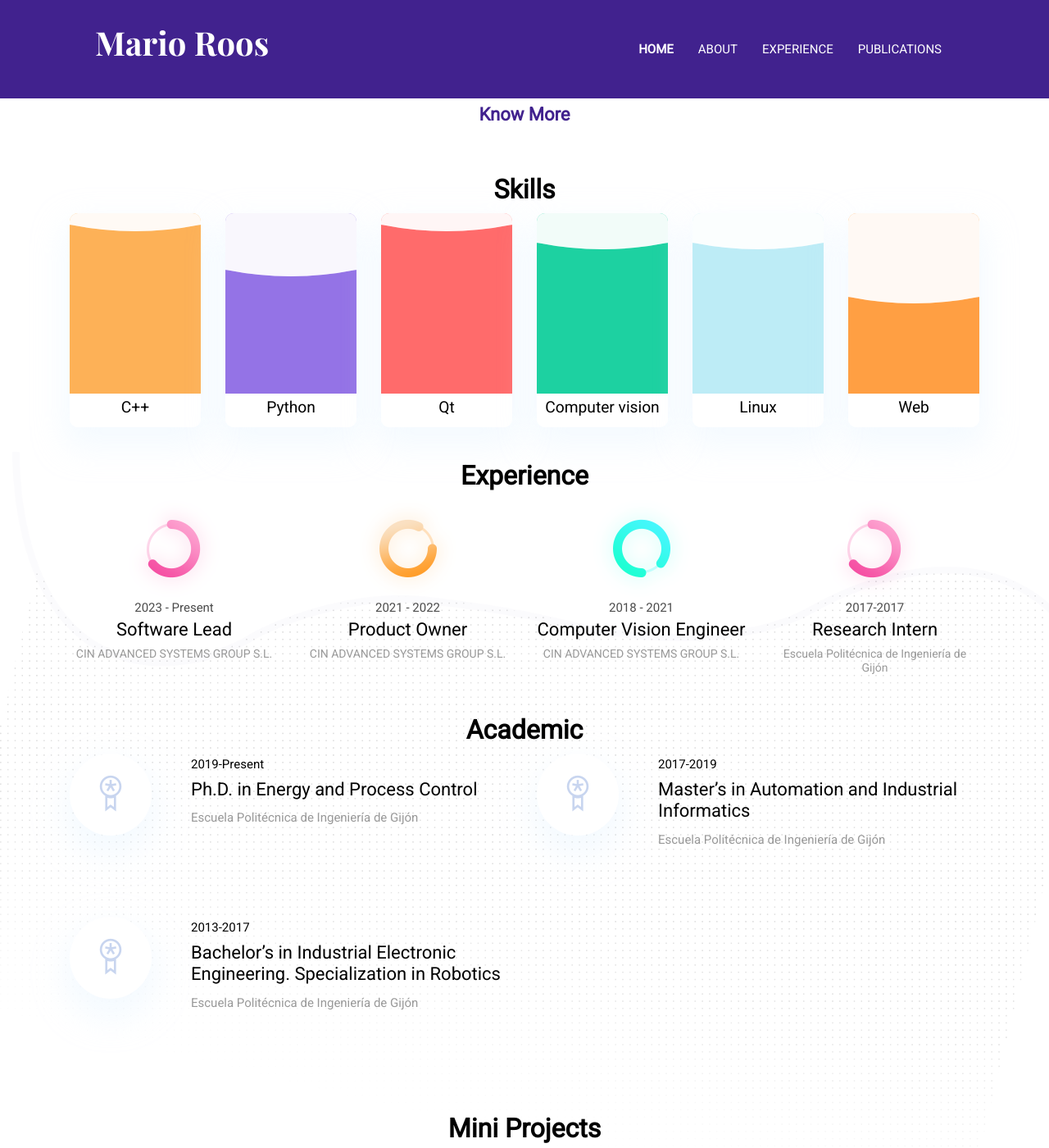
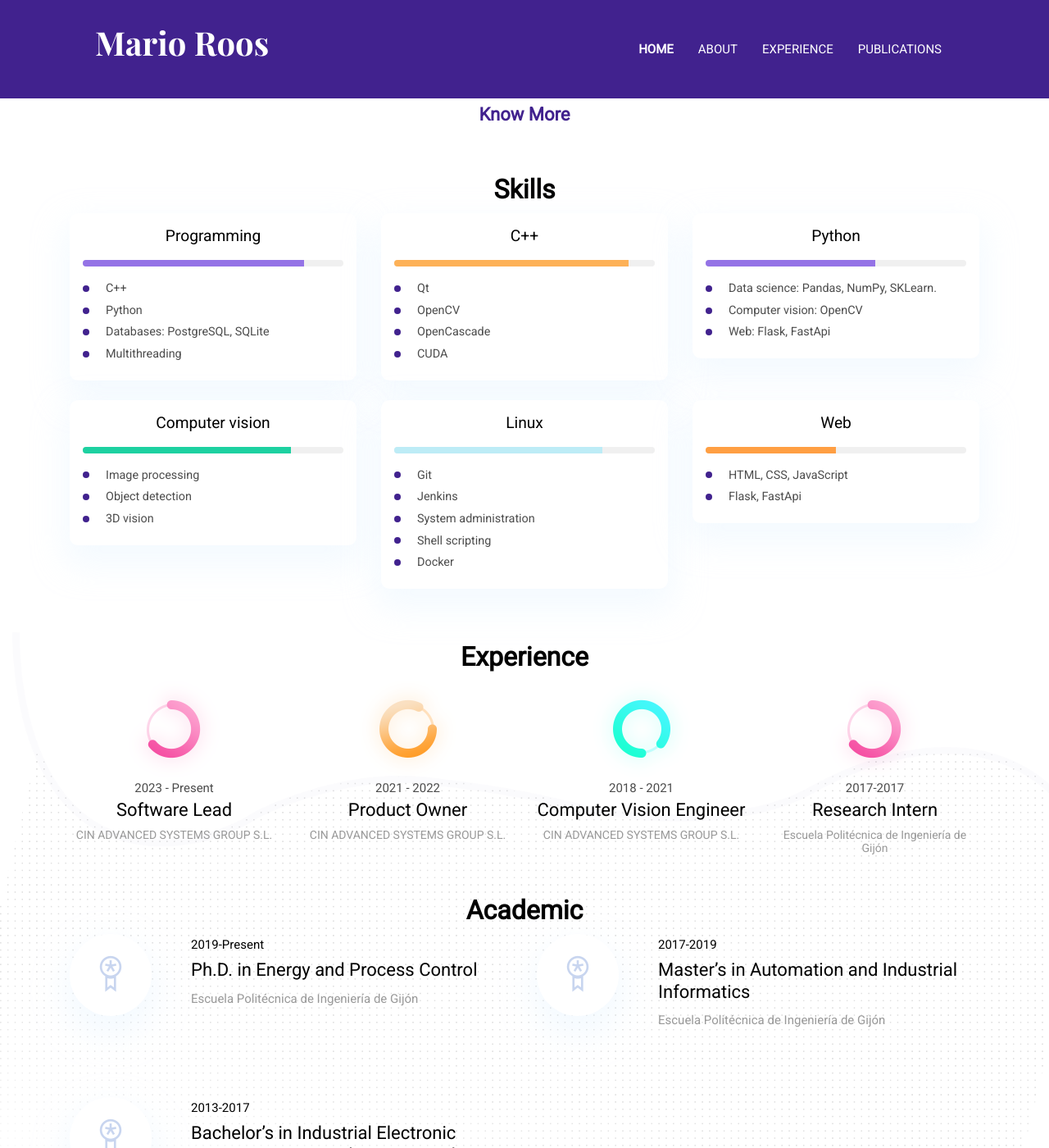
Before and after one commit to mariorht/me, a Jekyll site: the page built from index.html, in a window 1280 px wide and 1400 px high, scrolled down 712 px. Shown: the whole window at 82% size. Built offline with Jekyll 4.4.1, drawn with Linux system fonts in a browser that asks for light colours.

Commit message:
Cambiadas tarjetas de la sección Skills

```diff
--- a/_data/settings.yml
+++ b/_data/settings.yml
@@ -48,12 +48,57 @@ blurb-btn-link: /about
 
 skills-title: Skills
 skills:
-- { name: C++, color: "#fdb157", value: "90%" }
-- { name: Python, color: "#9473e6", value: "65%" }
-- { name: Qt, color: "#ff6b6b", value: "90%" } # Cambiado
-- { name: Computer vision, color: "#1dd1a1", value: "80%" } # Cambiado
-- { name: Linux, color: "#bdecf6", value: "80%" }
-- { name: Web, color: "#ff9f43", value: "50%" } # Cambiado
+  - name: Programming
+    color: "#9473e6"
+    value: "85%"
+    details:
+      - "C++"
+      - "Python"
+      - "Databases: PostgreSQL, SQLite"
+      - "Multithreading"
+
+  - name: C++
+    color: "#fdb157"
+    value: "90%"
+    details:
+      - "Qt"
+      - "OpenCV"
+      - "OpenCascade"
+      - "CUDA"
+
+  - name: Python
+    color: "#9473e6"
+    value: "65%"
+    details:
+      - "Data science: Pandas, NumPy, SKLearn."
+      - "Computer vision: OpenCV"
+      - "Web: Flask, FastApi"
+
+  - name: Computer vision
+    color: "#1dd1a1"
+    value: "80%"
+    details:
+      - "Image processing"
+      - "Object detection"
+      - "3D vision"
+
+  - name: Linux
+    color: "#bdecf6"
+    value: "80%"
+    details:
+      - "Git"
+      - "Jenkins"
+      - "System administration"
+      - "Shell scripting"
+      - "Docker"
+
+  - name: Web
+    color: "#ff9f43"
+    value: "50%"
+    details:
+      - "HTML, CSS, JavaScript"
+      - "Flask, FastApi"
+
 
 
 #-------------------------------
--- a/_includes/skills-section.html
+++ b/_includes/skills-section.html
@@ -6,20 +6,40 @@
       <div class="col-lg-12 text-center">
         <h2 class="section-title">{{ site.data.settings.skills-title }}</h2>
       </div>
+    </div>
+    <div class="row">
       {% for skill in site.data.settings.skills %}
-      <div class="col-lg-2 col-sm-2 mb-4 mb-lg-0">
-        <div class="card shadow text-center">
-          <div class="position-relative rounded-top progress-wrapper" data-color="{{ skill.color }}">
-            <div class="wave" data-progress="{{ skill.value }}"></div>
+      <div class="col-md-6 col-lg-4 mb-4">
+        <div class="card shadow text-center p-3">
+          <h4 class="card-title mb-2">{{ skill.name }}</h4>
+          <!-- Barra de progreso -->
+          <div class="progress" style="height: 8px; background-color: #f0f0f0; border-radius: 4px; overflow: hidden;">
+            <div
+              class="progress-bar"
+              role="progressbar"
+              style="width: {{ skill.value }}; background-color: {{ skill.color }};"
+              aria-valuenow="{{ skill.value | replace: '%', '' }}"
+              aria-valuemin="0"
+              aria-valuemax="100">
+            </div>
           </div>
-          <div class="card-footer bg-white">
-            <h4 class="card-title">{{ skill.name }} </h4>
-          </div>
+          <!-- Lista de detalles -->
+          <ul class="list-unstyled mt-3">
+            {% for detail in skill.details %}
+            <li class="d-flex align-items-center">
+              <i class="bi bi-check-circle-fill mr-2" style="color: {{ skill.color }};"></i>
+              {{ detail }}
+            </li>
+            {% endfor %}
+          </ul>
         </div>
       </div>
       {% endfor %}
     </div>
   </div>
 </section>
+
+
+
 <!-- /skills -->
 {% endif %}
--- a/assets/scss/templates/_homepage.scss
+++ b/assets/scss/templates/_homepage.scss
@@ -1,61 +1,60 @@
 /* skills */
-.progress-wrapper {
-  height: 220px;
+/* Estilo para las tarjetas */
+.card {
+  border: 1px solid #e3e3e3;
+  border-radius: 8px;
+  transition: transform 0.3s ease, box-shadow 0.3s ease;
+  background-color: #ffffff;
+}
+
+.card:hover {
+  transform: translateY(-5px);
+  box-shadow: 0 10px 20px rgba(0, 0, 0, 0.1);
+}
+
+/* Estilo para la barra de progreso */
+.progress {
+  margin-top: 10px;
+  height: 8px;
+  background-color: #f0f0f0;
+  border-radius: 4px;
   overflow: hidden;
 }
 
-.wave {
-  position: absolute;
-  width: 100%;
+.progress-bar {
   height: 100%;
-
-  &::before,
-  &::after {
-    content: "";
-    position: absolute;
-    width: 800px;
-    height: 800px;
-    bottom: 0;
-    left: 50%;
-    background-color: rgba(255, 255, 255, .4);
-    border-radius: 70%;
-    transform: translateX(-50%) rotate(0);
-    // animation: rotate 6s linear infinite;
-    z-index: 10;
-  }
-
-
-  &::after {
-    border-radius: 60%;
-    background-color: rgba(255, 255, 255, .9);
-    transform: translateX(-50%) rotate(0);
-    // animation: rotate 10s linear -5s infinite;
-    z-index: 20;
-  }
+  transition: width 0.4s ease;
 }
 
-@keyframes rotate {
-  50% {
-    transform: translateX(-50%) rotate(180deg);
-  }
-
-  100% {
-    transform: translateX(-50%) rotate(360deg);
-  }
+/* Estilo para la lista de detalles */
+/* Lista de habilidades */
+.card ul {
+  padding: 0;
+  margin: 0;
+  list-style: none;
 }
 
-.card-footer {
-  padding: 5px; /* Reduce el espacio interno */
+.card ul li {
+  font-size: 0.9rem;
+  position: relative; /* Importante para posicionar los pseudoelementos */
+  padding-left: 20px; /* Espacio para el puntito */
+  margin-bottom: 5px;
+  line-height: 1.5; /* Ajusta la altura de l?nea */
 }
 
-.card-title {
-  font-size: 16px; /* Tamaño de texto más pequeño */
-  margin: 0; /* Elimina márgenes adicionales */
-  line-height: 1.2; /* Ajusta el espaciado entre líneas */
+/* Pseudoelemento para los puntos decorativos */
+.card ul li::before {
+  content: "";
+  width: 8px; /* Tama?o del puntito */
+  height: 8px; /* Tama?o del puntito */
+  background-color: #41228e; /* Cambia el color seg?n desees */
+  border-radius: 50%; /* Hace que sea un c?rculo */
+  position: absolute;
+  top: 50%;
+  left: 0;
+  transform: translateY(-50%);
 }
 
-
-/* /skills */
 
 /* education */
 .edu-bg-image {
```
